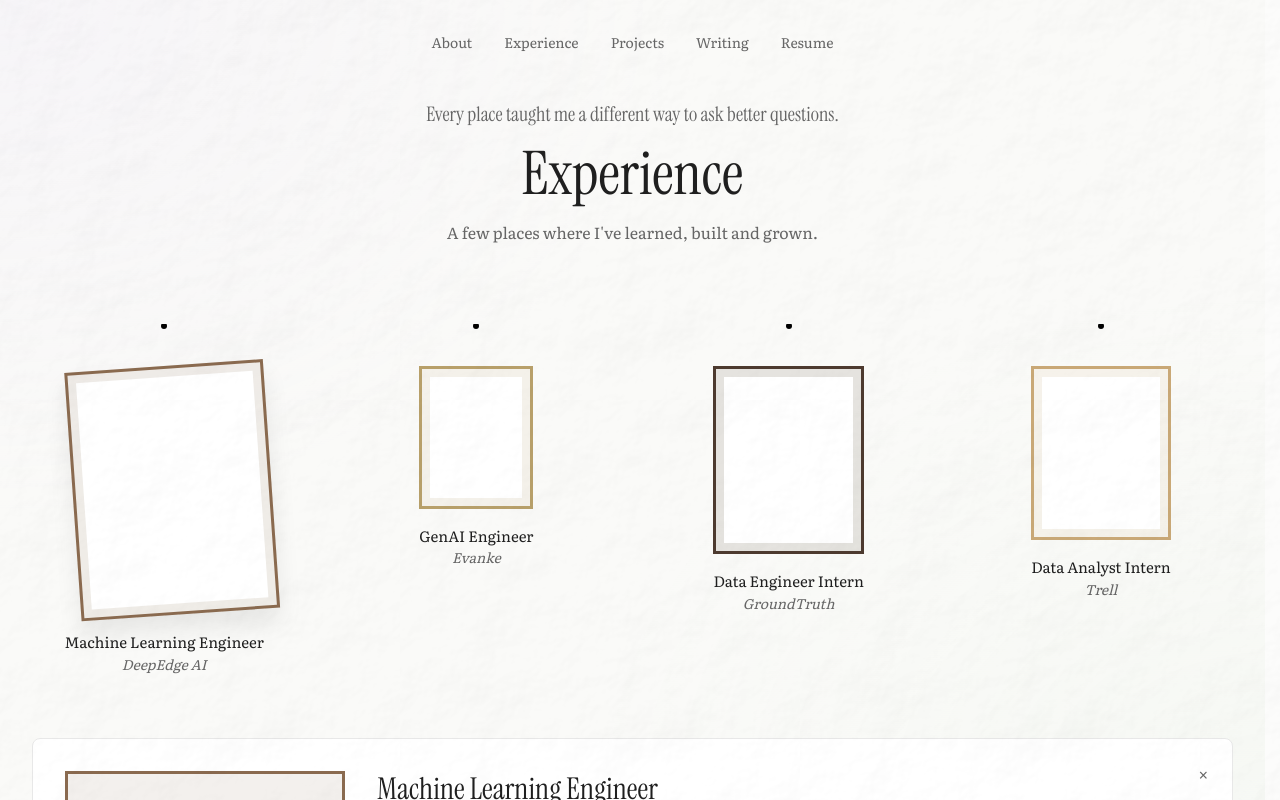
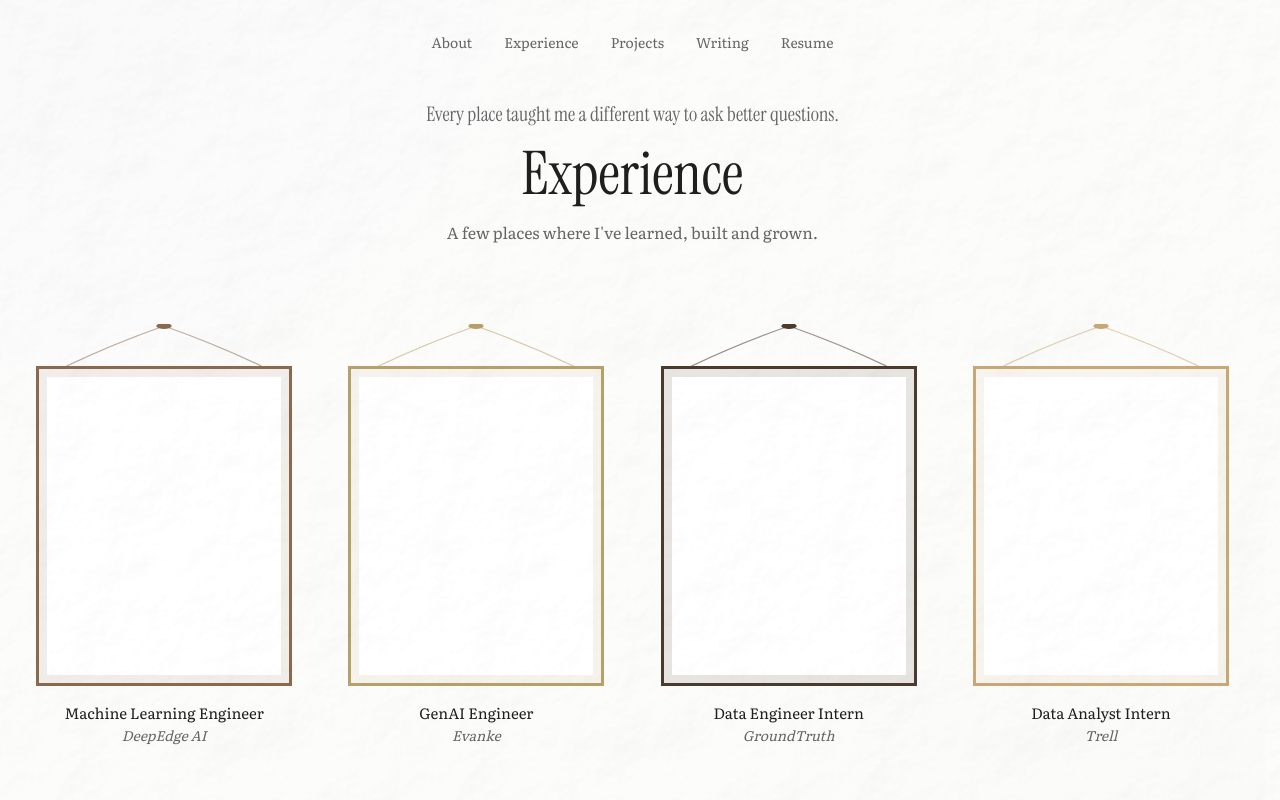
Before and after one commit to Nandhini25S/portfolio, a Next.js app: page /experience in a window 1280 px wide. Shown: the top 800 px of the page. Built offline with nearby package versions, Linux system fonts and the light colour scheme.

Commit message:
refactor: simplify experience frame interaction and update gallery layout styling

```diff
--- a/components/experience/ExperienceFrame.tsx
+++ b/components/experience/ExperienceFrame.tsx
@@ -2,33 +2,29 @@ import { Experience } from "@/data/experience";
 
 export default function ExperienceFrame({
     experience,
-    isActive,
     onSelect,
 }: {
     experience: Experience;
-    isActive: boolean;
     onSelect: () => void;
 }) {
     return (
         <button
             type="button"
-            onMouseEnter={onSelect}
-            onFocus={onSelect}
             onClick={onSelect}
-            className="group flex flex-col items-center text-left"
+            aria-label={`View ${experience.role} at ${experience.company}`}
+            className="flex flex-col items-center text-left w-56 sm:w-60 lg:w-64"
         >
-            <svg width="80" height="44" className="mb-[-2px]">
-                <line x1="40" y1="0" x2="10" y2="40" strokeWidth="1" className="exp-rope" />
-                <line x1="40" y1="0" x2="70" y2="40" strokeWidth="1" className="exp-rope" />
-                <circle cx="40" cy="2" r="3" className="exp-pin" />
-            </svg>
+            <div className={`exp-hang frame-${experience.frame} w-full`}>
+                <svg viewBox="0 0 100 44" className="w-full h-11 mb-[-2px]" preserveAspectRatio="none">
+                    <path d="M50,2 Q30,20 12,42" fill="none" strokeWidth="1" className="exp-rope" />
+                    <path d="M50,2 Q70,20 88,42" fill="none" strokeWidth="1" className="exp-rope" />
+                    <circle cx="50" cy="2" r="3" className="exp-pin" />
+                </svg>
 
-            <div
-                className={`exp-frame-swing frame-${experience.frame} exp-frame-border w-full aspect-[4/5] border-[3px] p-2 ${isActive ? "is-active" : ""
-                    }`}
-            >
-                {/* artwork area — intentionally empty, to be filled later */}
-                <div className="w-full h-full bg-[color:var(--surface)]" />
+                <div className="exp-frame-border w-full aspect-[4/5] border-[3px] p-2">
+                    {/* artwork area — intentionally empty, to be filled later */}
+                    <div className="w-full h-full bg-[color:var(--surface)]" />
+                </div>
             </div>
 
             <p className="mt-4 font-[family-name:var(--font-literata)] text-[15px] text-[color:var(--text-primary)]">
--- a/components/experience/ExperienceGallery.tsx
+++ b/components/experience/ExperienceGallery.tsx
@@ -6,7 +6,7 @@ import ExperienceFrame from "./ExperienceFrame";
 import ExperiencePanel from "./ExperiencePanel";
 
 export default function ExperienceGallery() {
-    const [activeId, setActiveId] = useState<string | null>(experiences[0]?.id ?? null);
+    const [activeId, setActiveId] = useState<string | null>(null);
 
     const active = experiences.find((e) => e.id === activeId) ?? null;
 
@@ -17,7 +17,6 @@ export default function ExperienceGallery() {
                     <ExperienceFrame
                         key={experience.id}
                         experience={experience}
-                        isActive={experience.id === activeId}
                         onSelect={() => setActiveId(experience.id)}
                     />
                 ))}
--- a/components/experience/ExperiencePanel.tsx
+++ b/components/experience/ExperiencePanel.tsx
@@ -10,7 +10,7 @@ export default function ExperiencePanel({
     return (
         <div
             key={experience.id}
-            className={`exp-panel-enter frame-${experience.frame} relative mt-16 grid grid-cols-1 md:grid-cols-[280px_1fr] gap-8 rounded-lg border border-[color:var(--border)] bg-[color:var(--surface)] p-8`}
+            className={`exp-panel-enter frame-${experience.frame} relative mt-16 grid grid-cols-1 md:grid-cols-[2fr_3fr] gap-10 rounded-lg border border-[color:var(--border)] bg-[color:var(--surface)] p-8`}
         >
             <button
                 type="button"
@@ -22,7 +22,9 @@ export default function ExperiencePanel({
             </button>
 
             {/* artwork area — intentionally empty, to be filled later */}
-            <div className="exp-frame-border border-[3px] aspect-[4/5] w-full" />
+            <div className="exp-frame-border border-[3px] aspect-[4/5] w-full p-6">
+                <div className="w-full h-full bg-[color:var(--surface)]" />
+            </div>
 
             <div>
                 <h2 className="font-[family-name:var(--font-instrument-serif)] text-3xl text-[color:var(--text-primary)]">
--- a/styles/experience.css
+++ b/styles/experience.css
@@ -33,15 +33,13 @@
     background: var(--frame-tint);
 }
 
-.exp-frame-swing {
+.exp-hang {
     transform-origin: top center;
-    transition: transform 320ms ease-out, box-shadow 320ms ease-out;
+    transition: transform 320ms ease-out;
 }
 
-.exp-frame-swing:hover,
-.exp-frame-swing.is-active {
+.exp-hang:hover {
     transform: rotate(-4deg);
-    box-shadow: 0 14px 24px rgba(0, 0, 0, 0.08);
 }
 
 .exp-panel-enter {
```
